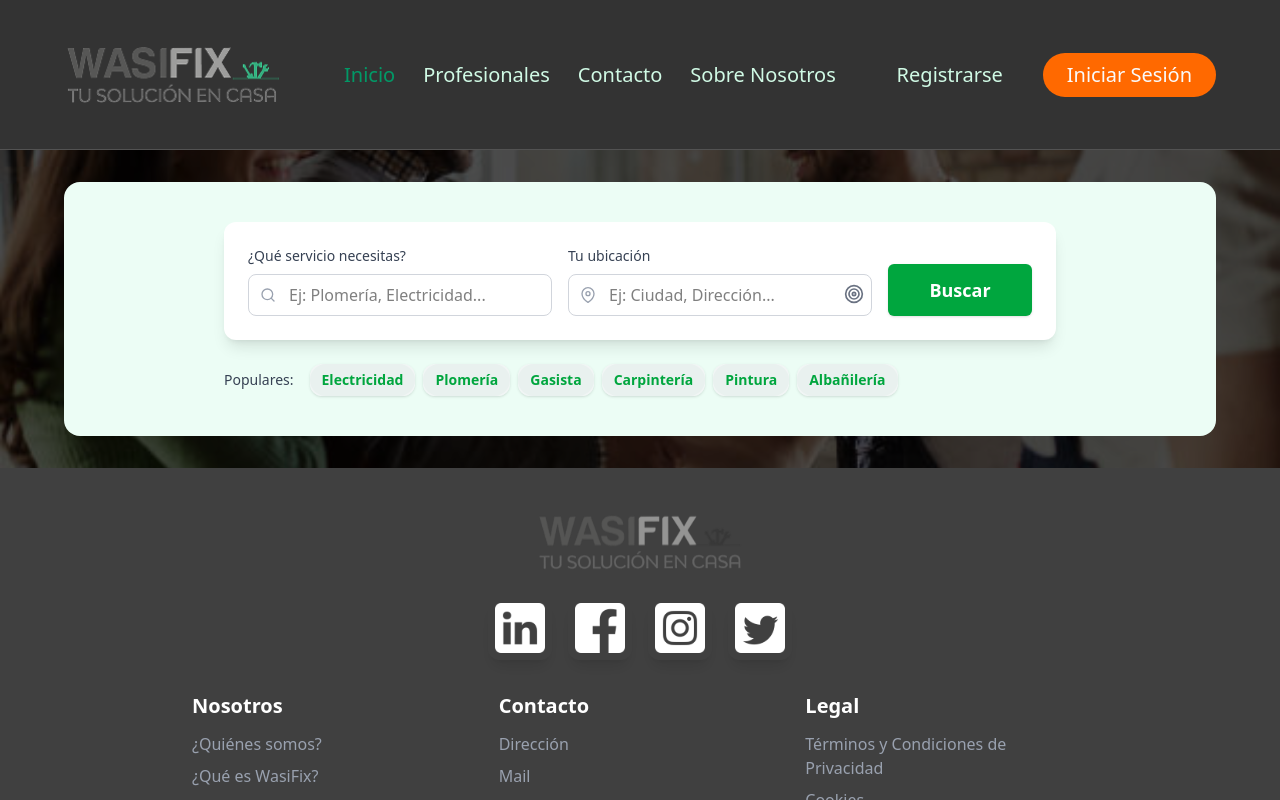
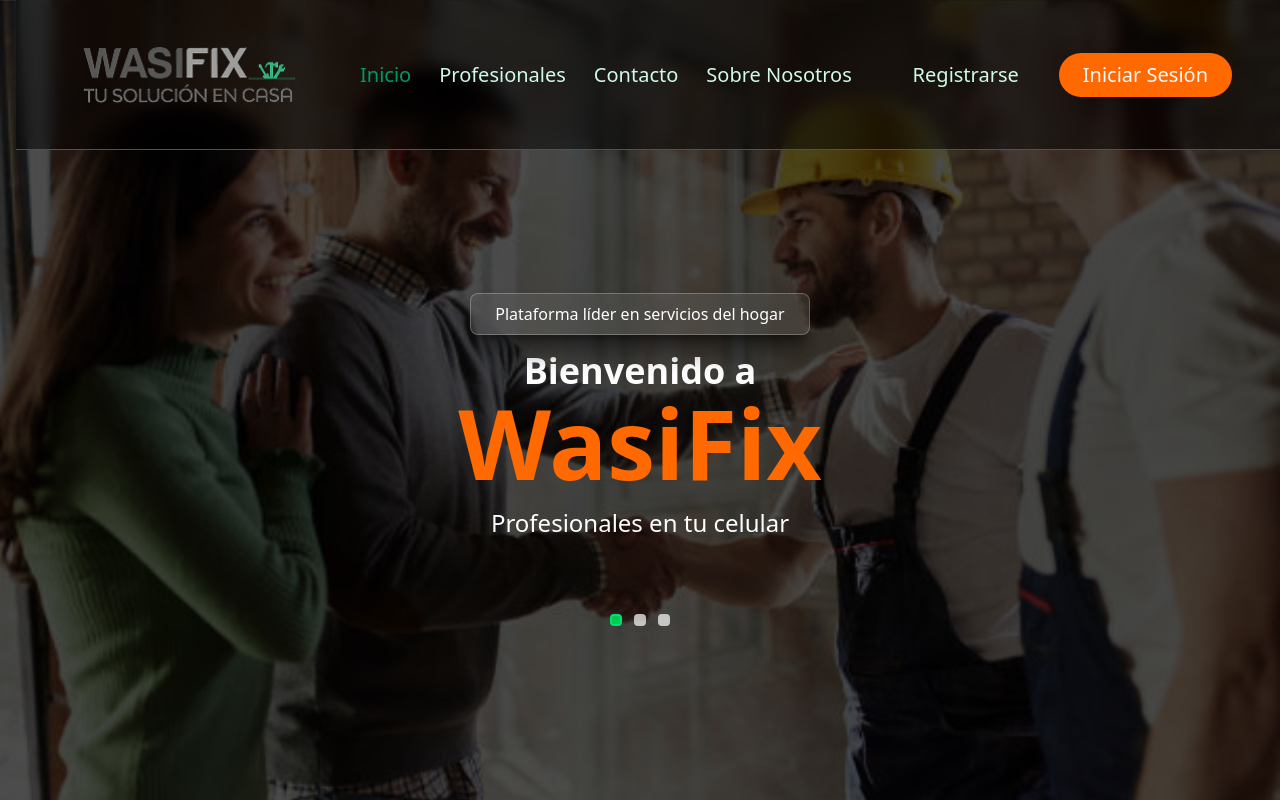
Before and after one commit to Agustin742/Wasifix, a React (Vite) app: page / in a window 1280 px wide. Shown: the top 800 px of the page. Built offline with nearby package versions, Linux system fonts and the light colour scheme.

Commit message:
Refactor: Agregue los section a home page, modifique algunos

```diff
--- a/src/App.jsx
+++ b/src/App.jsx
@@ -1,6 +1,4 @@
 import { BrowserRouter } from "react-router"
-import Footer from "./components/layout/Footer"
-import NavBar from "./components/layout/NavBar"
 import HomePage from "./pages/home/HomePage"
 
 const App = () => {
@@ -9,11 +7,9 @@
 
   return (
     <BrowserRouter>
-    <NavBar />
 
     <HomePage />
 
-    <Footer />
     </BrowserRouter>
 
   )
--- a/src/components/layout/NavBar.jsx
+++ b/src/components/layout/NavBar.jsx
@@ -62,7 +62,7 @@
     <>
     <div
     id="navbar"
-    className={`w-full min-h-[150px] backdrop-blur-sm flex items-center justify-between md:px-16 sm:px-10 px-4 fixed top-0 tracking-all ease-in-out duration-300 z-50 border-b border-neutral-600 ${isScrolled ? 'bg-black/70 backdrop-blur-lg' : 'bg-black/80 backdrop-blur-sm'}`}
+    className={`w-full min-h-[150px] backdrop-blur-sm flex items-center justify-between md:px-16 sm:px-10 px-4 fixed top-0 tracking-all ease-in-out duration-300 z-50 border-b border-neutral-600 ${isScrolled ? 'bg-black/70 backdrop-blur-lg' : 'bg-black/50 backdrop-blur-sm'}`}
     >
 
         {/* Logo */}
--- a/src/pages/home/HomePage.jsx
+++ b/src/pages/home/HomePage.jsx
@@ -1,10 +1,23 @@
+import Footer from "../../components/layout/Footer"
+import NavBar from "../../components/layout/NavBar"
+import CTASection from "./sections/CTASection"
+import HeroSection from "./sections/HeroSection"
+import HowItWorksSection from "./sections/HowItWorksSection"
 import SearchSection from "./sections/SearchSection"
 
 
 const HomePage = () => {
   return (
-    <div div className="bg-[url('../../public/imgs/mockups/manos.jpg')] bg-fixed bg-cover bg-center bg-no-repeat bg-black/70 bg-blend-overlay p-8 space-y-4">
-    <SearchSection />
+    <div div className="bg-[url('../../public/imgs/mockups/manos.jpg')] bg-fixed bg-cover bg-center bg-no-repeat bg-black/70 bg-blend-overlay p-4">
+      <NavBar />
+
+      <HeroSection />
+      <SearchSection />
+      <CTASection />
+      <HowItWorksSection />
+
+      <Footer />
+
     </div>
   )
 }
--- a/src/pages/home/sections/CTASection.jsx
+++ b/src/pages/home/sections/CTASection.jsx
@@ -4,7 +4,8 @@
 
 const CTASection = () => {
   return (
-    <section className="py-16 bg-white">
+
+    <section className="p-8 bg-[#ECFDF5] max-w-6xl mt-8 mx-auto rounded-xl shadow-xl mb-16">
       <div className="container mx-auto px-4">
 
         {/* Contenedor Flex Vertical: Las tarjetas estarán una debajo de la otra */}
--- a/src/pages/home/sections/HeroSection.jsx
+++ b/src/pages/home/sections/HeroSection.jsx
@@ -30,7 +30,7 @@
 
   return (
     <section
-      className="relative h-screen w-full flex items-center justify-center text-white"
+      className="relative h-[500px] w-full flex items-center justify-center text-white mb-50"
       // La imagen de fondo se define aquí. Asegúrate de que la ruta sea correcta.
 
     >
--- a/src/pages/home/sections/HowItWorksSection.jsx
+++ b/src/pages/home/sections/HowItWorksSection.jsx
@@ -41,7 +41,7 @@
   };
 
   return (
-    <section className="py-16 bg-gray-50">
+    <section className="p-8 bg-[#ECFDF5] max-w-6xl mt-8 mx-auto rounded-xl shadow-xl mb-16">
       <div className="container mx-auto px-4">
 
         <div className="text-center mb-12">
--- a/src/pages/home/sections/SearchSection.jsx
+++ b/src/pages/home/sections/SearchSection.jsx
@@ -11,7 +11,7 @@
 
 
   return (
-    <div className="bg-[#ECFDF5] py-8 md:py-10 w-content max-w-6xl mx-auto px-1 md:px-2 rounded-2xl">
+    <div className="bg-[#ECFDF5] py-8 md:py-10 w-content max-w-6xl mx-auto px-1 md:px-2 rounded-2xl mb-16 shadow-xl">
       <div className="max-w-4xl mx-auto px-2 md:px-8">
         <SearchBar />
       </div>
```
Also changed, not shown: 1 other file (tests, documents, lock files or other folders).
